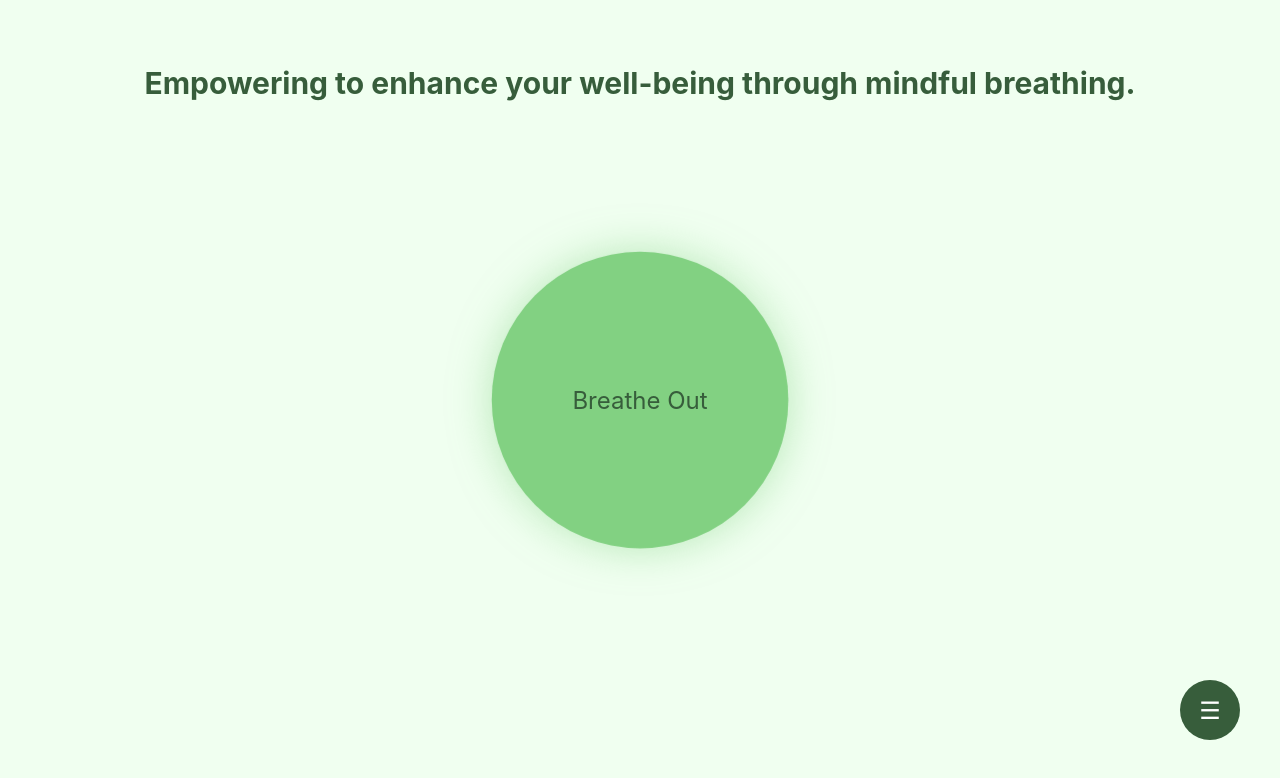
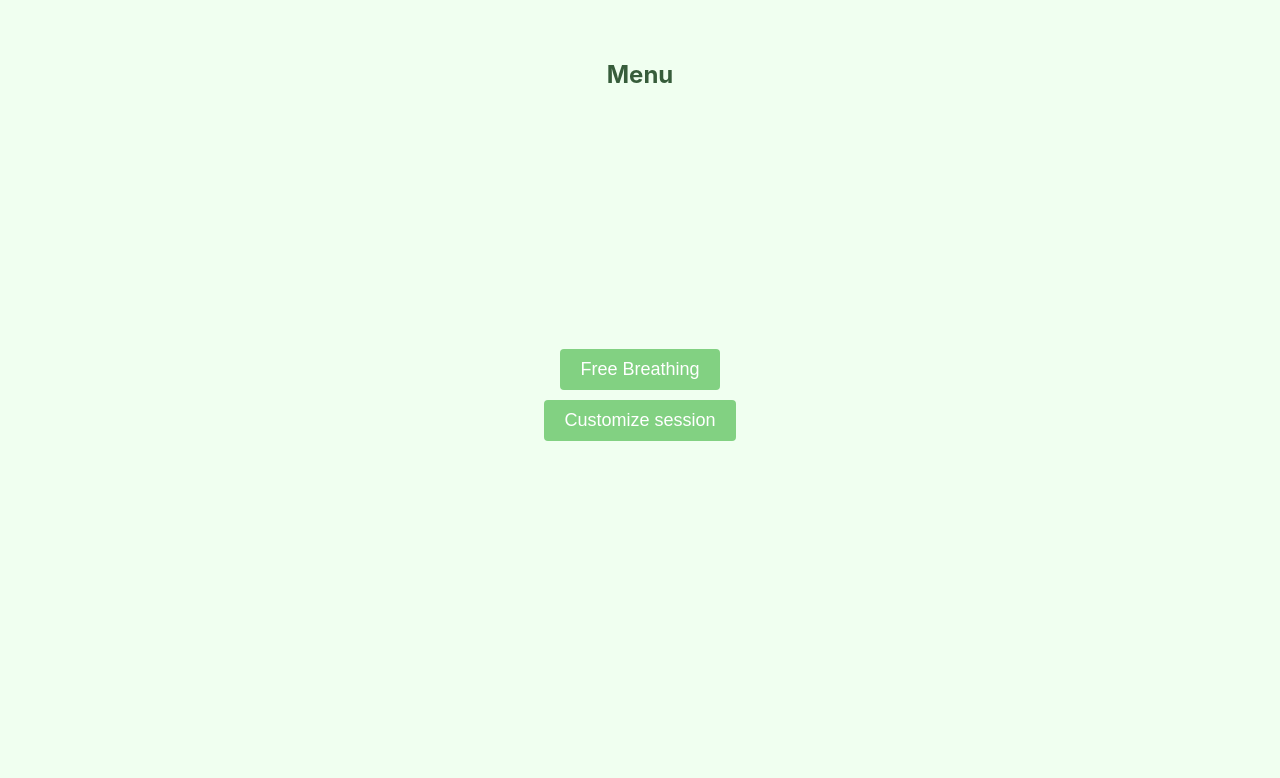
Before and after one commit to kpytlos/breathetest, a React (Create React App) app: page / in a window 1280 px wide. Shown: the top 778 px of the page. Built offline with nearby package versions, Linux system fonts and the light colour scheme.

Commit message:
Added new component Menu.js

```diff
--- a/src/App.js
+++ b/src/App.js
@@ -1,12 +1,38 @@
+import React, { Component } from "react";
 import "./App.css";
 import Circle from "./Components/Circle";
+import Menu from "./Components/Menu";
 
-function App() {
-  return (
-    <div className="App App-header">
-      <Circle />
-    </div>
-  );
+class App extends Component {
+  state = {
+    currentScreen: "menu", // Initial screen is set to "menu"
+  };
+
+  handleMenuOptionSelect = (option) => {
+    if (option === "circle") {
+      this.setState({ currentScreen: "circle" });
+    } else if (option === "menu") {
+      this.setState({ currentScreen: "menu" });
+      // Implement logic to switch to customize menu screen
+    }
+  };
+
+  render() {
+    const { currentScreen } = this.state;
+    return (
+      <div className="App App-header">
+        {currentScreen === "menu" ? (
+          <Menu onMenuOptionSelect={this.handleMenuOptionSelect} />
+        ) : // (<Menu onMenuOptionSelect={this.handleMenuOptionSelect} )/>
+        currentScreen === "circle" ? (
+          <Circle />
+        ) : (
+          // Render the customize menu screen component here
+          <div>Customize Menu</div>
+        )}
+      </div>
+    );
+  }
 }
 
 export default App;
--- /dev/null
+++ b/src/Components/Menu.css
@@ -0,0 +1,30 @@
+.menuContainer {
+  display: flex;
+  flex-direction: column;
+  align-items: center;
+}
+
+h2 {
+  font-size: 24px;
+  color: #375d3b;
+  margin-bottom: 20px;
+}
+
+button {
+  background-color: #82d182;
+  color: #ffffff;
+  font-size: 18px;
+  padding: 10px 20px;
+  border: none;
+  border-radius: 4px;
+  margin-bottom: 10px;
+  cursor: pointer;
+}
+
+button:hover {
+  background-color: #6fc66f;
+}
+
+button:focus {
+  outline: none;
+}
--- /dev/null
+++ b/src/Components/Menu.js
@@ -0,0 +1,21 @@
+import React from "react";
+import "./Menu.css";
+
+const Menu = ({ onMenuOptionSelect }) => {
+  const handleOptionSelect = (option) => {
+    onMenuOptionSelect(option);
+  };
+  return (
+    <div className="menuContainer">
+      <h2>Menu</h2>
+      <button onClick={() => handleOptionSelect("circle")}>
+        Free Breathing
+      </button>
+      <button onClick={() => handleOptionSelect("menu")}>
+        Customize session
+      </button>
+    </div>
+  );
+};
+
+export default Menu;
```
